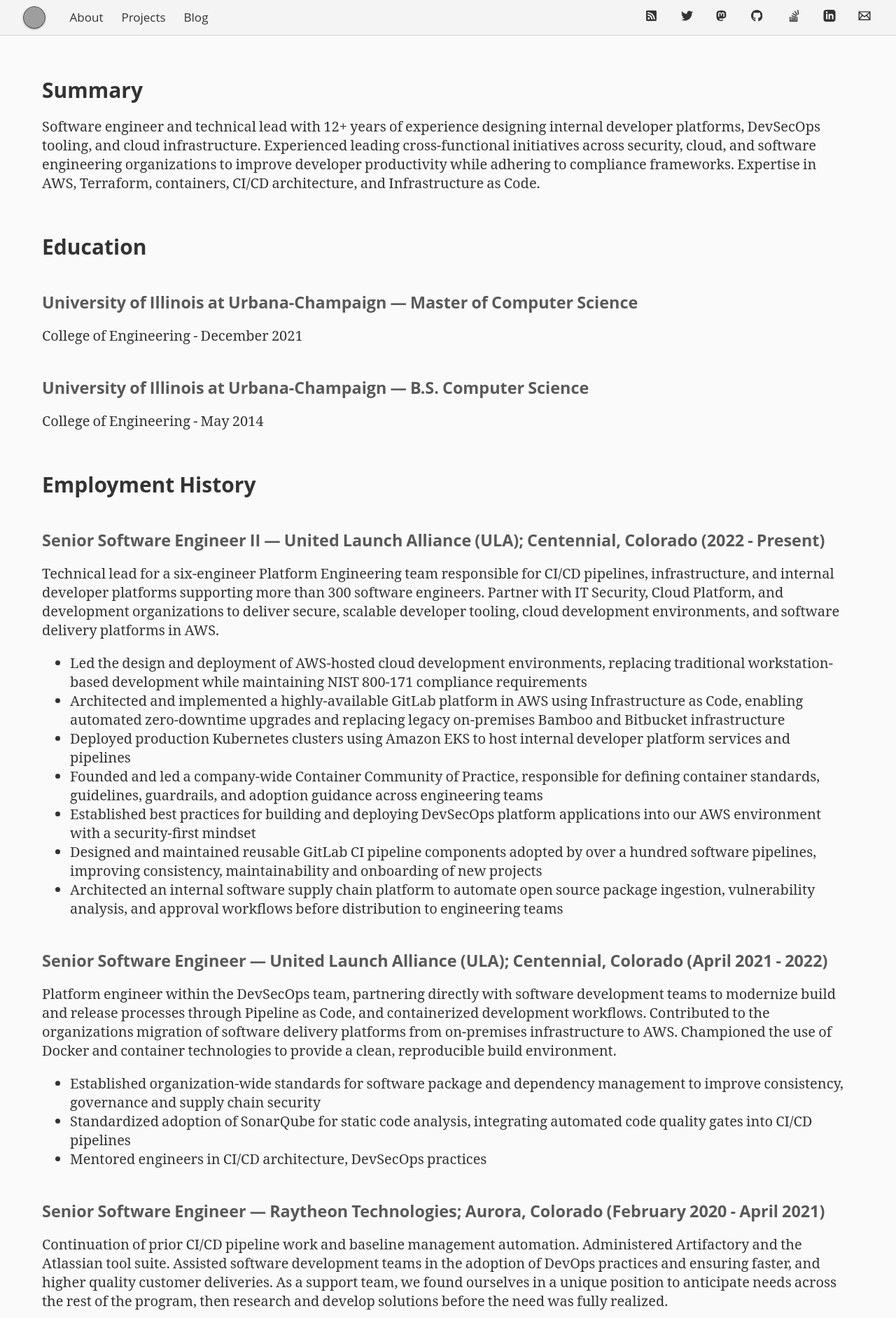
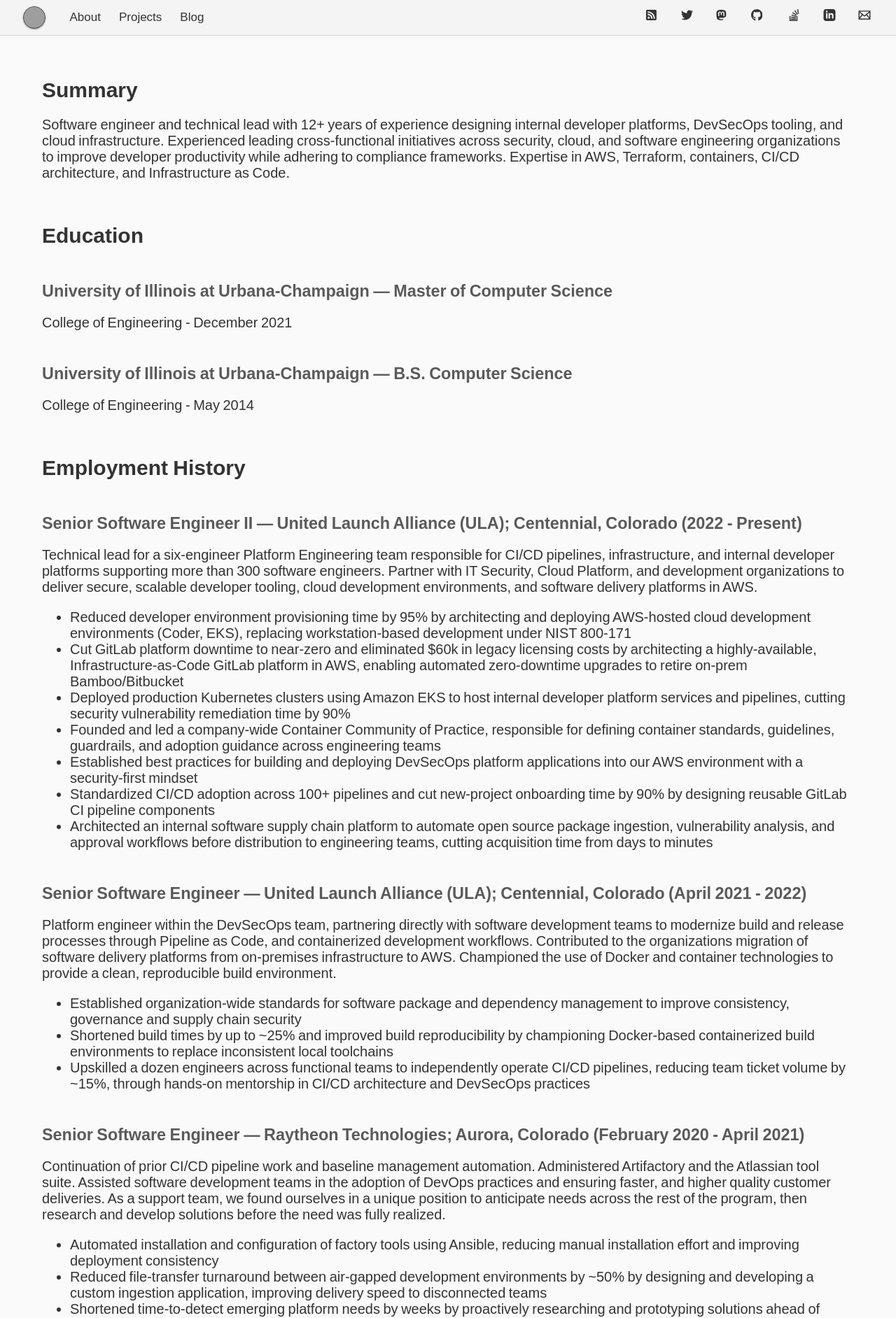
Before and after one commit to avojak/avojak.github.io, a Jekyll site: the page built from _pages/resume.html, in a window 1280 px wide. Shown: the top 1884 px of the page at 70% size. Built offline with Jekyll 4.4.1, drawn with Linux system fonts in a browser that asks for light colours; some of the changed text lies outside the part shown; grey boxes are pictures that could not be loaded.

Commit message:
Update resume

```diff
--- a/_pages/resume.html
+++ b/_pages/resume.html
@@ -32,67 +32,47 @@
     <section class="employment-entry">
       <h3><b>Senior Software Engineer II &mdash; United Launch Alliance (ULA); Centennial, Colorado</b> (2022 - Present)</h3>
       <p>
-        Technical lead for a six-engineer Platform Engineering team responsible for CI/CD pipelines, infrastructure, and
-        internal developer platforms supporting more than 300 software engineers. Partner with IT Security, Cloud
-        Platform, and development organizations to deliver secure, scalable developer tooling, cloud development
-        environments, and software delivery platforms in AWS.
+        Technical lead for a six-engineer Platform Engineering team responsible for CI/CD pipelines, infrastructure, and internal developer platforms supporting more than 300 software engineers. Partner with IT Security, Cloud Platform, and development organizations to deliver secure, scalable developer tooling, cloud development environments, and software delivery platforms in AWS.
       </p>
       <ul>
-        <li>Led the design and deployment of AWS-hosted cloud development environments, replacing traditional
-        workstation-based development while maintaining NIST 800-171 compliance requirements</li>
-        <li>Architected and implemented a highly-available GitLab platform in AWS using Infrastructure as Code,
-        enabling automated zero-downtime upgrades and replacing legacy on-premises Bamboo and Bitbucket
-        infrastructure</li>
-        <li>Deployed production Kubernetes clusters using Amazon EKS to host internal developer platform services
-        and pipelines</li>
-        <li>Founded and led a company-wide Container Community of Practice, responsible for defining container
-        standards, guidelines, guardrails, and adoption guidance across engineering teams</li>
-        <li>Established best practices for building and deploying DevSecOps platform applications into our AWS
-        environment with a security-first mindset</li>
-        <li>Designed and maintained reusable GitLab CI pipeline components adopted by over a hundred software
-        pipelines, improving consistency, maintainability and onboarding of new projects</li>
-        <li>Architected an internal software supply chain platform to automate open source package ingestion,
-        vulnerability analysis, and approval workflows before distribution to engineering teams</li>
+        <li>Reduced developer environment provisioning time by 95% by architecting and deploying AWS-hosted cloud development environments (Coder, EKS), replacing workstation-based development under NIST 800-171</li>
+        <li>Cut GitLab platform downtime to near-zero and eliminated $60k in legacy licensing costs by architecting a highly-available, Infrastructure-as-Code GitLab platform in AWS, enabling automated zero-downtime upgrades to retire on-prem Bamboo/Bitbucket</li>
+        <li>Deployed production Kubernetes clusters using Amazon EKS to host internal developer platform services and pipelines, cutting security vulnerability remediation time by 90%</li>
+        <li>Founded and led a company-wide Container Community of Practice, responsible for defining container standards, guidelines, guardrails, and adoption guidance across engineering teams</li>
+        <li>Established best practices for building and deploying DevSecOps platform applications into our AWS environment with a security-first mindset</li>
+        <li>Standardized CI/CD adoption across 100+ pipelines and cut new-project onboarding time by 90% by designing reusable GitLab CI pipeline components</li>
+        <li>Architected an internal software supply chain platform to automate open source package ingestion, vulnerability analysis, and approval workflows before distribution to engineering teams, cutting acquisition time from days to minutes</li>
       </ul>
     </section>
     <section class="employment-entry">
       <h3><b>Senior Software Engineer &mdash; United Launch Alliance (ULA); Centennial, Colorado</b> (April 2021 - 2022)</h3>
       <p>
-        Platform engineer within the DevSecOps team, partnering directly with software development teams to modernize
-        build and release processes through Pipeline as Code, and containerized development workflows. Contributed to
-        the organizations migration of software delivery platforms from on-premises infrastructure to AWS. Championed
-        the use of Docker and container technologies to provide a clean, reproducible build environment.
+        Platform engineer within the DevSecOps team, partnering directly with software development teams to modernize build and release processes through Pipeline as Code, and containerized development workflows. Contributed to the organizations migration of software delivery platforms from on-premises infrastructure to AWS. Championed the use of Docker and container technologies to provide a clean, reproducible build environment.
       </p>
       <ul>
         <li>Established organization-wide standards for software package and dependency management to improve consistency, governance and supply chain security</li>
-        <li>Standardized adoption of SonarQube for static code analysis, integrating automated code quality gates into CI/CD pipelines</li>
-        <li>Mentored engineers in CI/CD architecture, DevSecOps practices</li>
+        <li>Shortened build times by up to ~25% and improved build reproducibility by championing Docker-based containerized build environments to replace inconsistent local toolchains</li>
+        <li>Upskilled a dozen engineers across functional teams to independently operate CI/CD pipelines, reducing team ticket volume by ~15%, through hands-on mentorship in CI/CD architecture and DevSecOps practices</li>
       </ul>
     </section>
     <section class="employment-entry">
       <h3><b>Senior Software Engineer &mdash; Raytheon Technologies; Aurora, Colorado</b> (February 2020 - April 2021)</h3>
       <p>
-        Continuation of prior CI/CD pipeline work and baseline management automation. Administered Artifactory and the
-        Atlassian tool suite. Assisted software development teams in the adoption of DevOps practices and ensuring
-        faster, and higher quality customer deliveries. As a support team, we found ourselves in a unique position to
-        anticipate needs across the rest of the program, then research and develop solutions before the need was fully
-        realized.
+        Continuation of prior CI/CD pipeline work and baseline management automation. Administered Artifactory and the Atlassian tool suite. Assisted software development teams in the adoption of DevOps practices and ensuring faster, and higher quality customer deliveries. As a support team, we found ourselves in a unique position to anticipate needs across the rest of the program, then research and develop solutions before the need was fully realized.
       </p>
       <ul>
         <li>Automated installation and configuration of factory tools using Ansible, reducing manual installation effort and improving deployment consistency</li>
-        <li>Designed and developed an application to ingest file transfers between air-gapped development environments</li>
+        <li>Reduced file-transfer turnaround between air-gapped development environments by ~50% by designing and developing a custom ingestion application, improving delivery speed to disconnected teams</li>
+        <li>Shortened time-to-detect emerging platform needs by weeks by proactively researching and prototyping solutions ahead of formal requests, reducing reactive support tickets by 10%</li>
       </ul>
     </section>
     <section class="employment-entry">
       <h3><b>Software Engineer II &mdash; Raytheon Company; Aurora, Colorado</b> (November 2017 - February 2020)</h3>
       <p>
-        Back-end Java developer on Spring Boot applications. Designed and
-        developed a collection of portable web applications to collect, store,
-        and display automated test data. DevOps engineer designing and implementing common CI/CD
-        pipelines program-wide.
+        Back-end Java developer on Spring Boot applications. Designed and developed a collection of microservices to collect, store, and display automated test data. DevOps engineer designing and implementing common CI/CD pipelines program-wide.
       </p>
       <ul>
-        <li>Designed and implemented standardized software CI pipelines using a Configuration as Code approach to create reusable pipeline elements</li>
+        <li>Designed and implemented standardized software CI pipelines using a Configuration as Code approach to create reusable, and modular pipeline elements</li>
         <li>Designed and developed an automated process for tagging and releasing software for baseline management</li>
         <li>Independently developed a collection of test tools and utilities for isolated service testing</li>
       </ul>
@@ -152,19 +132,20 @@
         <li>AWS (EKS, ECS, EC2, IAM, S3, RDS, EFS, Route53, KMS, Secrets Manager, Lambda)</li>
         <li>Docker</li>
         <li>Kubernetes</li>
+        <li>PostgreSQL</li>
       </ul>
     </section>
     <section class="skill-category">
       <h3>IaC/Cac &amp; DevSecOps</h3>
       <ul>
-        <li>Terraform, Ansible, Packer</li>
-        <li>GitLab, SonarQube, JFrog Platform (Artifactory, Xray)</li>
+        <li>Terraform, Terragrunt, Ansible, Packer</li>
+        <li>GitLab, SonarQube, Prometheus, Grafana, JFrog Platform (Artifactory, Xray), Coder</li>
       </ul>
     </section>
     <section class="skill-category">
       <h3>Languages</h3>
       <ul>
-        <li>Java, Python, Vala, Bash, SQL, PostgreSQL, HTML, CSS</li>
+        <li>Java, Python, Vala, Bash, SQL, HTML, CSS</li>
       </ul>
     </section>
   </section>
--- a/_sass/_typography.scss
+++ b/_sass/_typography.scss
@@ -1,7 +1,15 @@
+// :root {
+//   --ui-font: "Open Sans", "Noto Sans", "Roboto", "Droid Sans", sans-serif;
+//   --copy-font: "Noto Serif", "Droid Serif", "New York", "Times New Roman", "Times", serif;
+//   --heading-font: Raleway, var(--ui-font);
+// }
+
 :root {
-  --ui-font: "Open Sans", "Noto Sans", "Roboto", "Droid Sans", sans-serif;
-  --copy-font: "Noto Serif", "Droid Serif", "New York", "Times New Roman", "Times", serif;
-  --heading-font: Raleway, var(--ui-font);
+  font-family: Inter, sans-serif;
+  font-feature-settings: 'liga' 1, 'calt' 1; /* fix for Chrome */
+}
+@supports (font-variation-settings: normal) {
+  :root { font-family: InterVariable, sans-serif; }
 }
 
 html {
```
Also changed, not shown: other parts of _pages/resume.html (+1 -1 lines).
